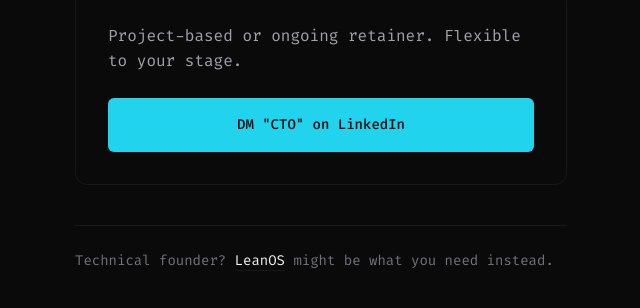
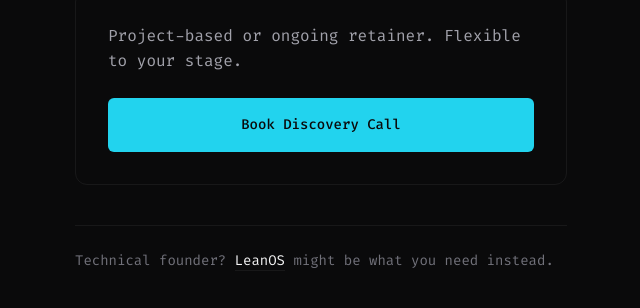
Before and after one commit to BellaBe/bellabe.github.io, a Jekyll site: the page built from services.html, in a window 1280 px wide. Shown: the part 1087-1395 px from the top of the page, without its empty margins (319-959 px from the left). Built offline with Jekyll 4.4.1, drawn with Linux system fonts in a browser that asks for light colours.

Commit message:
feat: replace DM CTO with Cal.com booking link
https://cal.com/bellabe/discovery-call

Co-Authored-By: Claude Opus 4.5 <noreply@anthropic.com>

```diff
--- a/services.html
+++ b/services.html
@@ -48,7 +48,7 @@ description: "Technical strategy for non-technical founders. Projects from $5k.
   <!-- CTA -->
   <div class="cta-box">
     <p class="cta-text">Project-based or ongoing retainer. Flexible to your stage.</p>
-    <a href="https://linkedin.com/in/bellabelgarokova/" class="btn-block" target="_blank" rel="noopener">DM "CTO" on LinkedIn</a>
+    <a href="https://cal.com/bellabe/discovery-call" class="btn-block" target="_blank" rel="noopener">Book Discovery Call</a>
   </div>
 
   <!-- Divider -->
```
